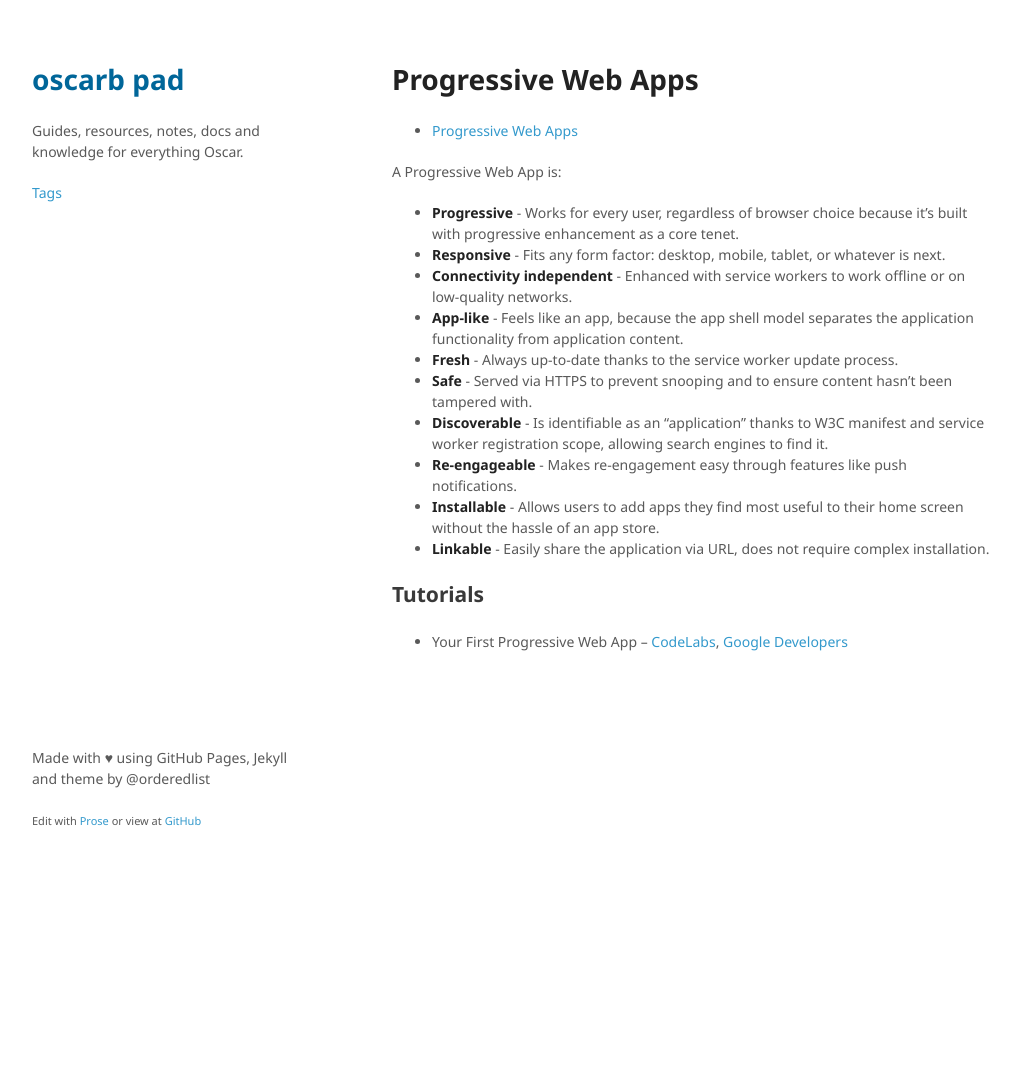
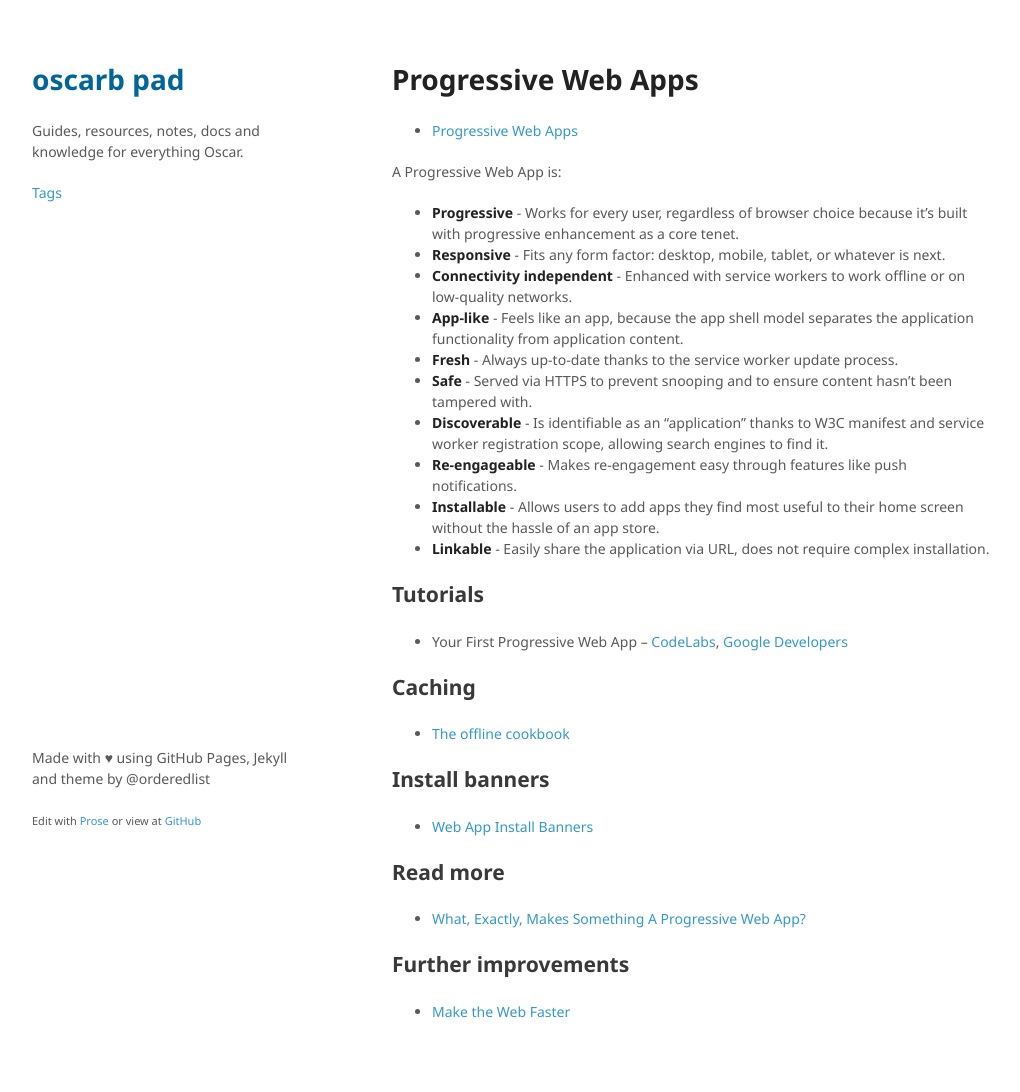
Before and after one commit to oscarb/pad, a Jekyll site: the page built from _docs/progressive-web-apps.md, in a window 1280 px wide. Shown: the whole page, without its empty margins (128-1148 px from the left). Built offline with Jekyll 4.4.1, drawn with Linux system fonts in a browser that asks for light colours; some web fonts are replaced; before the commit the page ends 900 px from its top, so only the background shows below that.

Commit message:
Update progressive-web-apps.md

```diff
--- a/_docs/progressive-web-apps.md
+++ b/_docs/progressive-web-apps.md
@@ -27,3 +27,19 @@ A Progressive Web App is:
 ## Tutorials
 
 * Your First Progressive Web App -- [CodeLabs](https://codelabs.developers.google.com/codelabs/your-first-pwapp/#0), [Google Developers](https://developers.google.com/web/fundamentals/getting-started/codelabs/your-first-pwapp/)
+
+## Caching
+
+* [The offline cookbook](https://jakearchibald.com/2014/offline-cookbook/#cache-network-race)
+
+## Install banners
+
+* [Web App Install Banners](https://developers.google.com/web/fundamentals/engage-and-retain/app-install-banners/)
+
+## Read more
+
+* [What, Exactly, Makes Something A Progressive Web App?](https://infrequently.org/2016/09/what-exactly-makes-something-a-progressive-web-app/)
+
+## Further improvements
+
+* [Make the Web Faster](https://developers.google.com/speed/)
```
